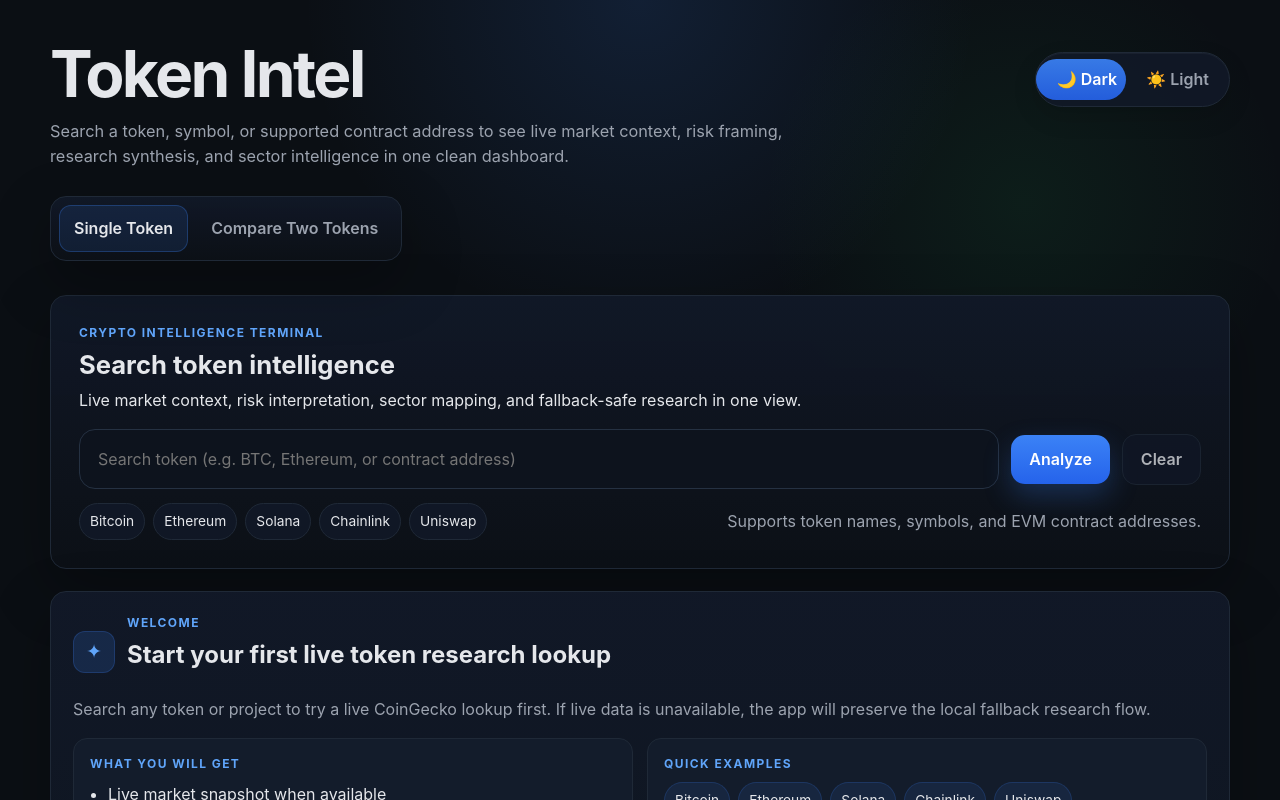
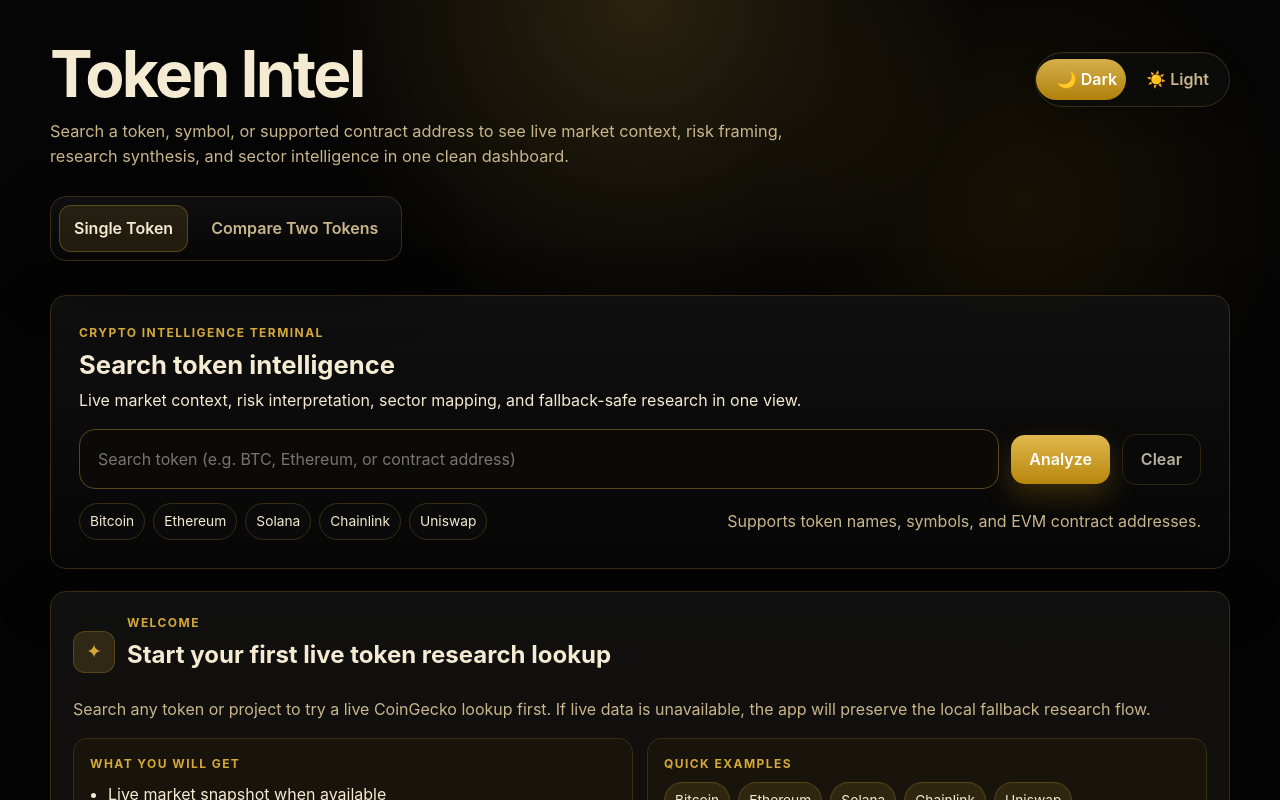
Before and after one commit to Ifeanyiuche98/token-research-assistant, a React (Vite) app in the folder token-research-assistant/: page / in a window 1280 px wide. Shown: the top 800 px of the page. Built offline with nearby package versions, Linux system fonts and the light colour scheme.

Commit message:
Apply black and gold dark theme styling

```diff
--- a/token-research-assistant/src/styles.css
+++ b/token-research-assistant/src/styles.css
@@ -2,24 +2,24 @@
   font-family: Inter, system-ui, -apple-system, BlinkMacSystemFont, 'Segoe UI', sans-serif;
   line-height: 1.55;
   font-weight: 400;
-  --bg: #0b0f14;
-  --bg-elevated: #111827;
-  --card: #111827;
-  --card-strong: #0f1623;
-  --panel: #0f1723;
-  --panel-alt: #131c2b;
-  --border: #1f2937;
-  --border-soft: rgba(31, 41, 55, 0.9);
-  --text: #e5e7eb;
-  --text-muted: #9ca3af;
-  --text-soft: #94a3b8;
-  --input-bg: #0d131d;
-  --input-border: #253142;
+  --bg: #050505;
+  --bg-elevated: #0b0b0b;
+  --card: #101010;
+  --card-strong: #14110a;
+  --panel: #14110a;
+  --panel-alt: #19140b;
+  --border: #3a2d12;
+  --border-soft: rgba(120, 92, 34, 0.55);
+  --text: #f5ead2;
+  --text-muted: #c9b68b;
+  --text-soft: #a88b52;
+  --input-bg: #0c0a07;
+  --input-border: #5b4520;
   --green: #22c55e;
   --red: #ef4444;
   --orange: #f59e0b;
-  --blue: #3b82f6;
-  --shadow: 0 22px 60px rgba(0, 0, 0, 0.28);
+  --blue: #d4a937;
+  --shadow: 0 22px 60px rgba(0, 0, 0, 0.42);
 }
 
 :root.light {
@@ -55,8 +55,8 @@ body {
   min-height: 100vh;
   color: var(--text);
   background:
-    radial-gradient(circle at top, rgba(59, 130, 246, 0.14), transparent 28%),
-    radial-gradient(circle at 80% 20%, rgba(34, 197, 94, 0.08), transparent 20%),
+    radial-gradient(circle at top, rgba(212, 169, 55, 0.18), transparent 28%),
+    radial-gradient(circle at 80% 20%, rgba(184, 134, 11, 0.10), transparent 20%),
     linear-gradient(180deg, var(--bg) 0%, var(--bg) 100%);
   transition: background 0.25s ease, color 0.25s ease;
 }
@@ -166,9 +166,9 @@ h3 {
 }
 
 .button {
-  background: linear-gradient(180deg, #3b82f6 0%, #2563eb 100%);
+  background: linear-gradient(180deg, #e0b84f 0%, #b8860b 100%);
   color: white;
-  box-shadow: 0 12px 28px rgba(59, 130, 246, 0.25);
+  box-shadow: 0 12px 28px rgba(184, 134, 11, 0.28);
 }
 
 .secondary-button,
@@ -208,7 +208,7 @@ h3 {
 .state-list-label,
 .dashboard-card-kicker {
   margin: 0 0 8px;
-  color: #60a5fa;
+  color: #d4a937;
   text-transform: uppercase;
   letter-spacing: 0.12em;
   font-size: 0.75rem;
@@ -249,9 +249,9 @@ h3 {
 }
 
 .mode-toggle-button-active {
-  background: rgba(59, 130, 246, 0.12);
+  background: rgba(212, 169, 55, 0.12);
   color: var(--text);
-  border-color: rgba(59, 130, 246, 0.28);
+  border-color: rgba(212, 169, 55, 0.3);
 }
 
 .dashboard-hero-shell {
@@ -287,7 +287,7 @@ h3 {
   bottom: 6px;
   width: calc(50% - 6px);
   border-radius: 999px;
-  background: linear-gradient(180deg, rgba(59, 130, 246, 0.92), rgba(37, 99, 235, 0.92));
+  background: linear-gradient(180deg, rgba(224, 184, 79, 0.95), rgba(184, 134, 11, 0.95));
   transition: transform 0.22s ease;
 }
 
@@ -359,7 +359,7 @@ h3 {
 .dashboard-search-input:focus,
 .input:focus {
   border-color: var(--blue);
-  box-shadow: 0 0 0 4px rgba(59, 130, 246, 0.18);
+  box-shadow: 0 0 0 4px rgba(212, 169, 55, 0.18);
 }
 
 .dashboard-search-input-error,
@@ -399,8 +399,8 @@ h3 {
 .signal-chip {
   padding: 7px 10px;
   border-radius: 999px;
-  border: 1px solid rgba(59, 130, 246, 0.18);
-  background: rgba(59, 130, 246, 0.1);
+  border: 1px solid rgba(212, 169, 55, 0.24);
+  background: rgba(212, 169, 55, 0.12);
   color: var(--text);
   font-size: 0.86rem;
 }
@@ -475,9 +475,9 @@ h3 {
   display: grid;
   place-items: center;
   border-radius: 12px;
-  background: rgba(59, 130, 246, 0.16);
-  border: 1px solid rgba(59, 130, 246, 0.22);
-  color: #60a5fa;
+  background: rgba(212, 169, 55, 0.16);
+  border: 1px solid rgba(212, 169, 55, 0.24);
+  color: #d4a937;
   font-size: 1.2rem;
   flex-shrink: 0;
 }
@@ -1209,7 +1209,7 @@ h3 {
 }
 
 .comparison-value-stronger {
-  background: rgba(59, 130, 246, 0.08);
+  background: rgba(212, 169, 55, 0.10);
   font-weight: 600;
 }
 
```
